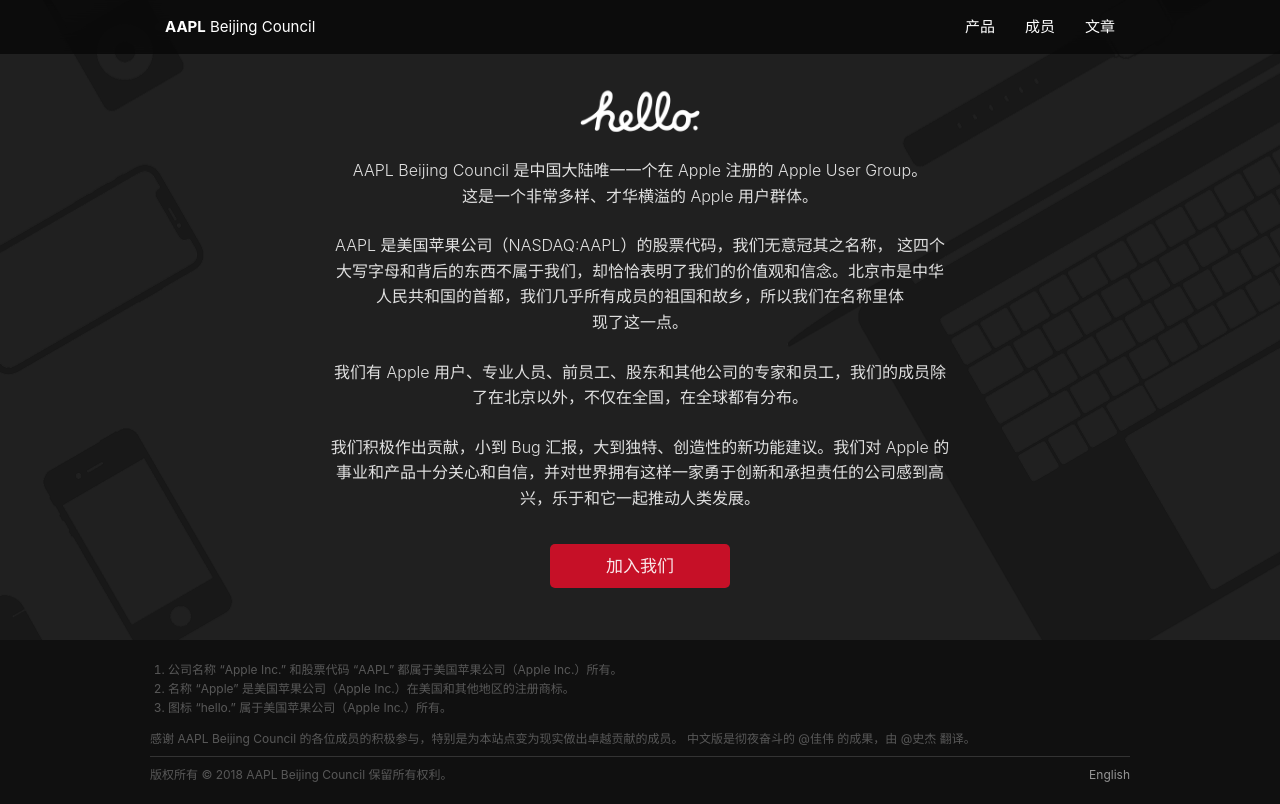
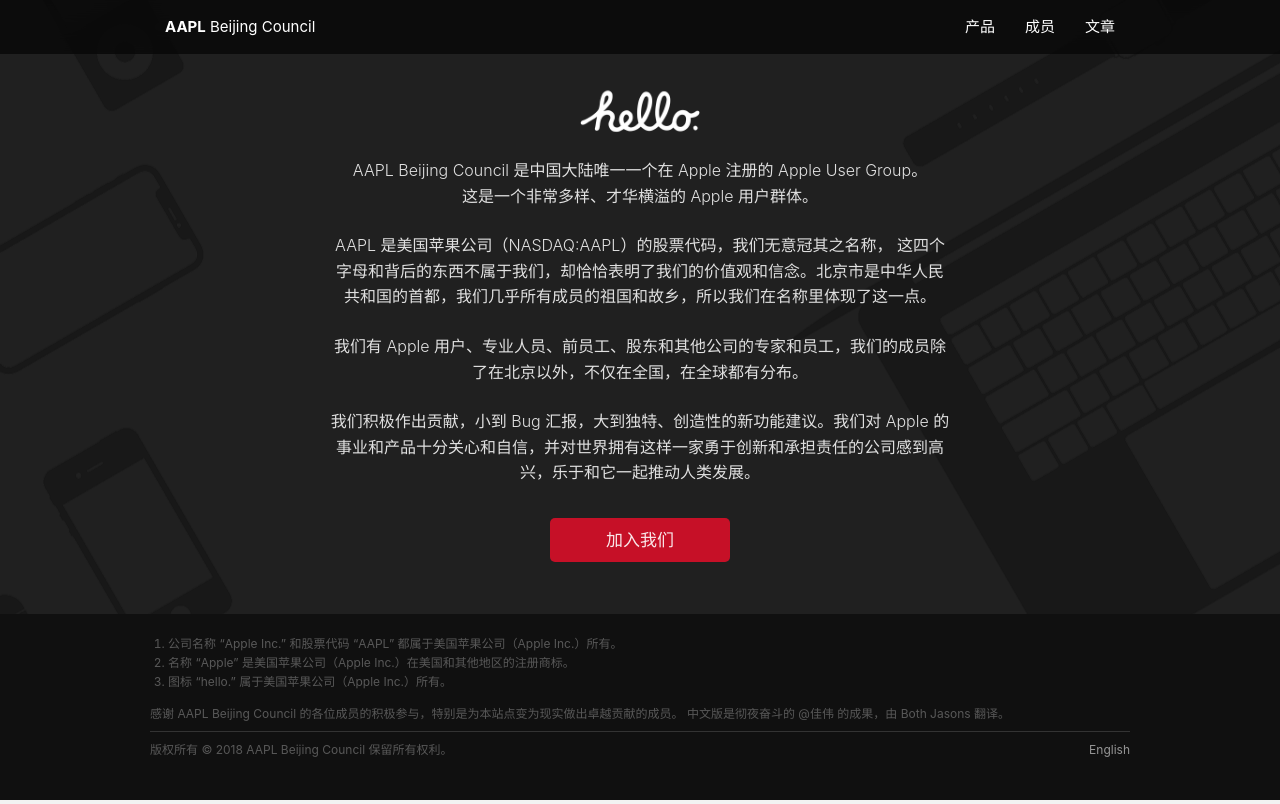
Before and after one commit to AAPLBeijingCouncil/AAPLBeijingCouncil.github.io, a plain HTML site: page cn/index.html in a window 1280 px wide. Drawn offline with Linux system fonts and the light colour scheme.

Commit message:
Update index.html

```diff
--- a/cn/index.html
+++ b/cn/index.html
@@ -42,7 +42,7 @@
             <p class="introduction about-us">
                 AAPL Beijing Council 是中国大陆唯一一个在 Apple 注册的 Apple User Group。<br />这是一个非常多样、才华横溢的 Apple <span class="nowrap">用户群体</span>。
             </p>
-            <p class="introduction about-us">AAPL 是美国苹果公司（NASDAQ:AAPL）的股票代码，我们无意冠其之名称， 这四个大写字母和背后的东西不属于我们，却恰恰表明了我们的价值观和信念。北京市是中华人民共和国的首都，我们几乎所有成员的祖国和故乡，所以我们在名称里体<span class="nowrap">现了这一点</span>。
+            <p class="introduction about-us">AAPL 是美国苹果公司（NASDAQ:AAPL）的股票代码，我们无意冠其之名称， 这四个字母和背后的东西不属于我们，却恰恰表明了我们的价值观和信念。北京市是中华人民共和国的首都，我们几乎所有成员的祖国和故乡，所以我们在名称里体<span class="nowrap">现了这一点</span>。
             </p>
             <p class="introduction about-us">
                 我们有 Apple 用户、专业人员、前员工、股东和其他公司的专家和员工，我们的成员除了在北京以外，不仅在全国，在全<span class="nowrap">球都有分布</span>。
@@ -52,7 +52,7 @@
             </p>
             <div class="call-up">
                 <a class="join-button" onclick="gtag('event', 'click', {'event_category': 'button', 'event_label': 'joinUsEnabled'});" href="https://zhuanlan.zhihu.com/p/40994652">加入我们</a>
-<!--                 <span class="comming-soon">入口将于稍后开放</span> -->
+<!--                 <span class="comming-soon">暂时停止微信运营</span> -->
             </div>
         </section>
     </main>
@@ -66,7 +66,7 @@
             <span class="thanks">感谢 AAPL Beijing Council 的各位成员的积极参与，特别是为本站点变为现实做出卓越贡献的成员。</span>
             <span class="thanks">中文版是彻夜奋斗的
                 <span class="nowrap">@佳伟</span> 的成果，由
-                <span class="nowrap">@史杰</span> 翻译。</span>
+                <span class="nowrap">Both Jasons</span> 翻译。</span>
             <div class="final">
                 <div class="copyright">版权所有 © 2018 AAPL Beijing Council
                     <br class="plus">保留所有权利。</div>
```
